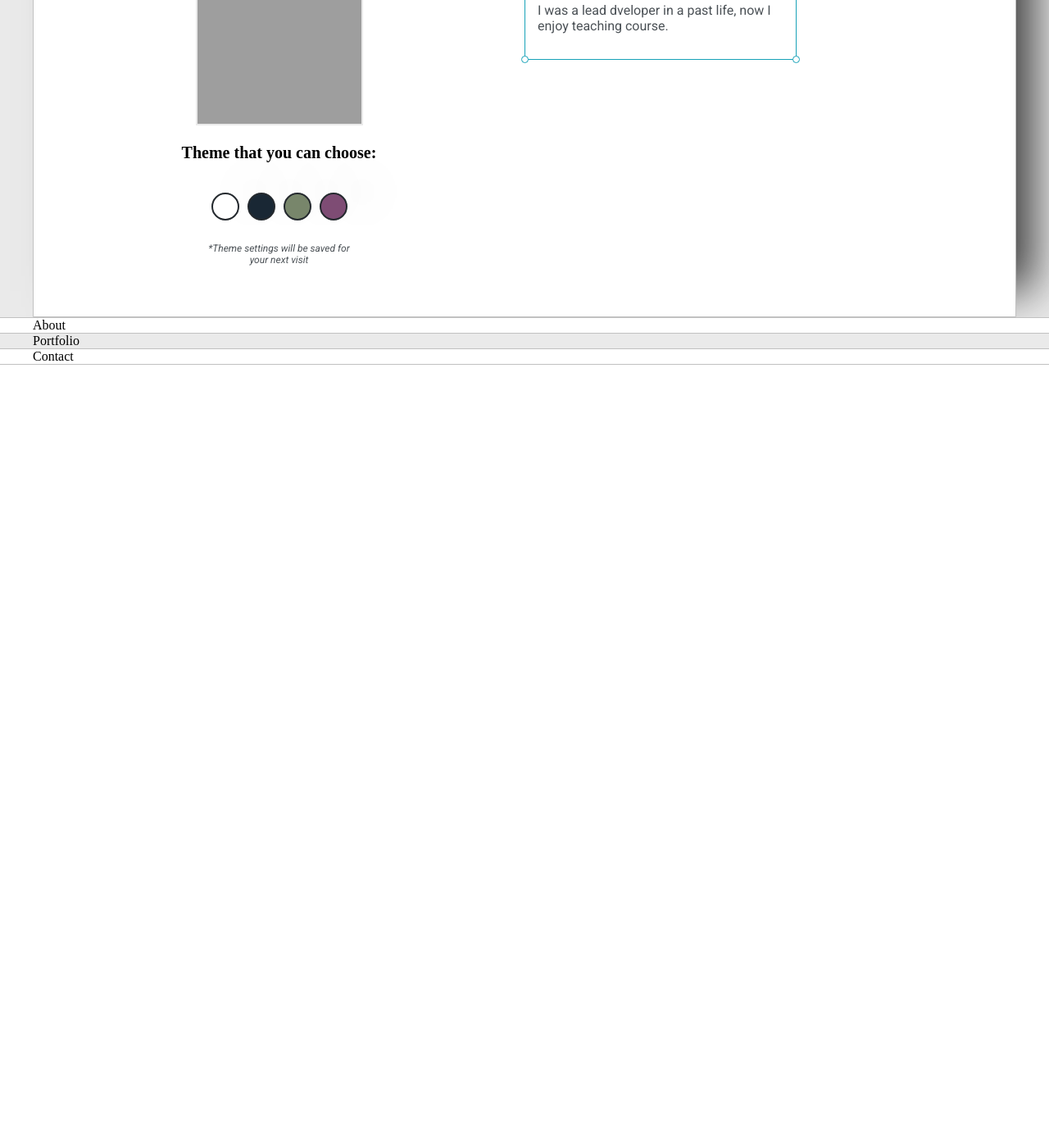
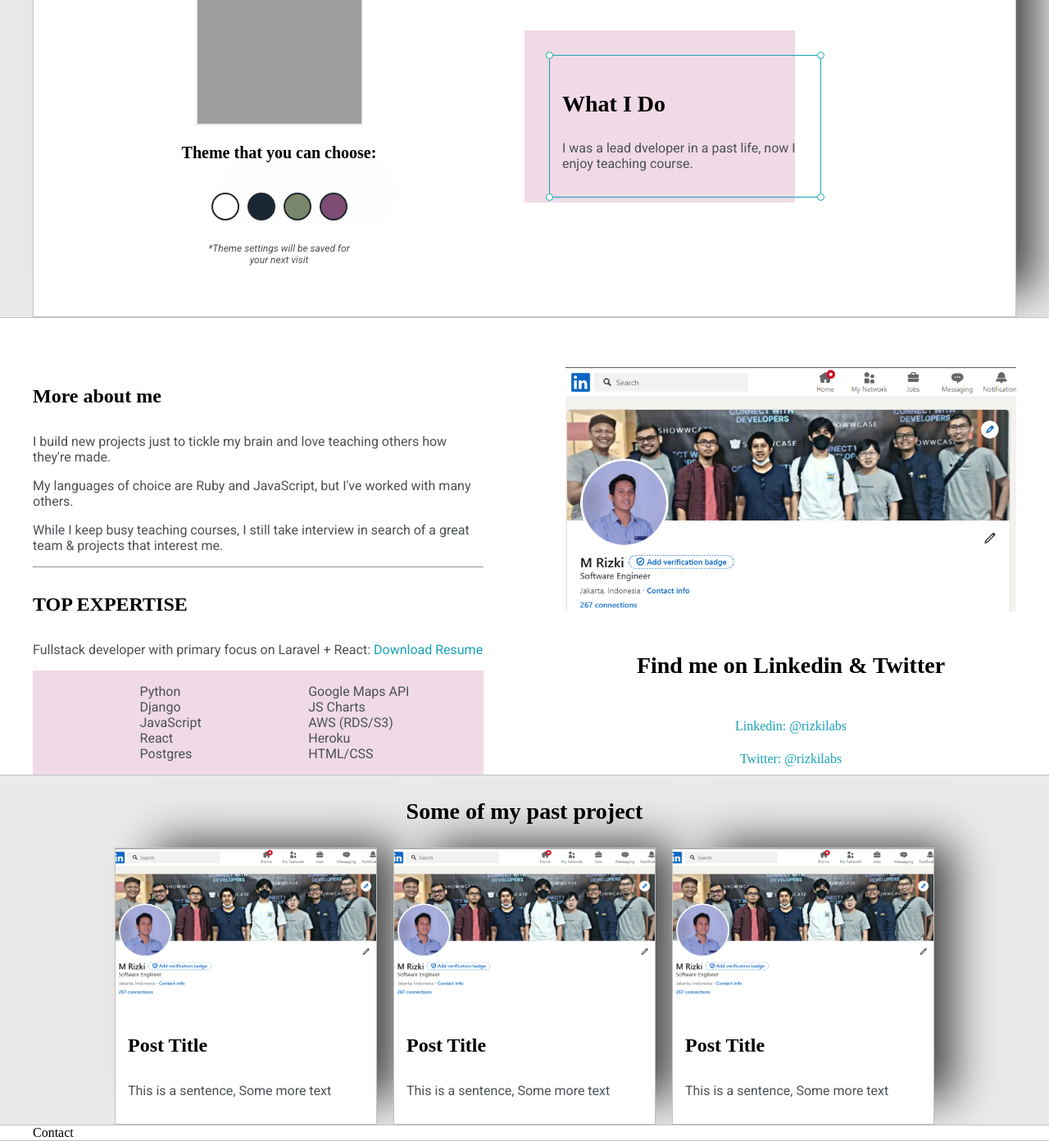
Before and after one commit to rizkilabs/my-website, a plain HTML site: page index.html in a window 1280 px wide. Shown: the part 309-1701 px from the top of the page at 82% size. Before the commit the page ends 800 px from the top, so only its background shows below. Drawn offline with Linux system fonts and the light colour scheme; grey boxes are pictures that could not be loaded.

Commit message:
add skill & show project section

```diff
--- a/default.css
+++ b/default.css
@@ -9,6 +9,7 @@
 
   --themeDotBorder: #24292e;
   --previewBg: rgb(251, 249, 243, 0.8);
+  --previewShadow: #f0dae6;
 }
 
 html,
@@ -228,6 +229,19 @@ h6 {
 
 .right-column {
   grid-area: right-column;
+  display: grid;
+  align-content: center;
+
+  padding-top: 50px;
+  padding-bottom: 50px;
+}
+
+#preview-shadow {
+  background-color: var(--previewShadow);
+  width: 300px;
+  height: 180px;
+  padding-left: 30px;
+  padding-top: 30px;
 }
 
 #preview {
@@ -267,8 +281,81 @@ h6 {
   left: -5px;
 }
 
+.about-wrapper {
+  display: grid;
+  grid-template-columns: repeat(auto-fit, minmax(320px, 1fr));
+  padding-top: 50px;
+  pading-bottom: 50px;
+  gap: 100px;
+}
+
+#skills {
+  display: flex;
+  justify-content: space-evenly;
+  background-color: var(--previewShadow);
+}
+
+.social-links {
+  display: grid;
+  text-align: center;
+  align-items: center;
+}
+
+#social_img {
+  width: 100%;
+}
+
+.post-wrapper {
+  display: grid;
+  grid-template-columns: repeat(auto-fit, 320px);
+  gap: 20px;
+  justify-content: center;
+}
+
+.post {
+  border: 1px solid var(--borderColor);
+  -webkit-box-shadow: 35px -18px 52px -14px rgba(0, 0, 0, 0.75);
+  -moz-box-shadow: 35px -18px 52px -14px rgba(0, 0, 0, 0.75);
+  box-shadow: 35px -18px 52px -14px rgba(0, 0, 0, 0.75);
+}
+
+.thumbnail {
+  display: block;
+  width: 100%;
+  height: 180px;
+  object-fit: cover;
+}
+
+.post-preview {
+  background-color: #fff;
+  padding: 15px;
+}
+
+.post-title {
+  color: black;
+}
+
+.post-intro {
+  color: #4b5156;
+  font-size: 16px;
+}
+
 @media screen and (max-width: 1200px) {
   .main-container {
     width: 95%;
   }
 }
+
+@media screen and (max-width: 800px) {
+  .intro-wrapper {
+    grid-template-columns: 1fr;
+    grid-template-areas:
+      "nav-wrapper"
+      "left-column"
+      "right-column";
+  }
+
+  .right-column {
+    justify-content: center;
+  }
+}
--- a/index.html
+++ b/index.html
@@ -61,6 +61,7 @@
           </div>
 
           <div class="right-column">
+            <div id="preview-shadow">
               <div id="preview">
                 <div id="corner-tl" class="corner"></div>
                 <div id="corner-tr" class="corner"></div>
@@ -76,14 +77,106 @@
             </div>
           </div>
         </div>
+      </div>
     </section>
 
     <section class="s2">
-      <div class="main-container">About</div>
+      <div class="main-container">
+        <div class="about-wrapper">
+          <div class="about-me">
+            <h4>More about me</h4>
+            <p>
+              I build new projects just to tickle my brain and love teaching
+              others how they're made.
+            </p>
+            <p>
+              My languages of choice are Ruby and JavaScript, but I've worked
+              with many others.
+            </p>
+            <p>
+              While I keep busy teaching courses, I still take interview in
+              search of a great team & projects that interest me.
+            </p>
+
+            <hr />
+
+            <h4>TOP EXPERTISE</h4>
+            <p>
+              Fullstack developer with primary focus on Laravel + React:
+              <a target="_blank" href="./resume.pdf">Download Resume</a>
+            </p>
+
+            <div id="skills">
+              <ul>
+                <li>Python</li>
+                <li>Django</li>
+                <li>JavaScript</li>
+                <li>React</li>
+                <li>Postgres</li>
+              </ul>
+              <ul>
+                <li>Google Maps API</li>
+                <li>JS Charts</li>
+                <li>AWS (RDS/S3)</li>
+                <li>Heroku</li>
+                <li>HTML/CSS</li>
+              </ul>
+            </div>
+          </div>
+          <div class="social-links">
+            <img
+              id="social_img"
+              src="./images/follow_me.png"
+              alt="social image"
+            />
+            <h3>Find me on Linkedin & Twitter</h3>
+            <a target="_blank" href="#">Linkedin: @rizkilabs</a>
+            <a target="_blank" href="#">Twitter: @rizkilabs</a>
+          </div>
+        </div>
+      </div>
     </section>
 
     <section class="s1">
-      <div class="main-container">Portfolio</div>
+      <div class="main-container">
+        <h3 style="text-align: center">Some of my past project</h3>
+
+        <div class="post-wrapper">
+          <div class="post">
+            <img
+              class="thumbnail"
+              src="./images/follow_me.png"
+              alt="first project"
+            />
+            <div class="post-preview">
+              <h4 class="post-title">Post Title</h4>
+              <p class="post-intro">This is a sentence, Some more text</p>
+            </div>
+          </div>
+          <div class="post">
+            <img
+              class="thumbnail"
+              src="./images/follow_me.png"
+              alt="first project"
+            />
+            <div class="post-preview">
+              <h4 class="post-title">Post Title</h4>
+              <p class="post-intro">This is a sentence, Some more text</p>
+            </div>
+          </div>
+          <div class="post">
+            <img
+              class="thumbnail"
+              src="./images/follow_me.png"
+              alt="first project"
+            />
+            <div class="post-preview">
+              <h4 class="post-title">Post Title</h4>
+              <p class="post-intro">This is a sentence, Some more text</p>
+            </div>
+          </div>
+        </div>
+      </div>
     </section>
 
     <section class="s2">
```
Also changed, not shown: images/follow_me.png (added), 1 other file. Lines whose indentation alone changed are shown as unchanged.
